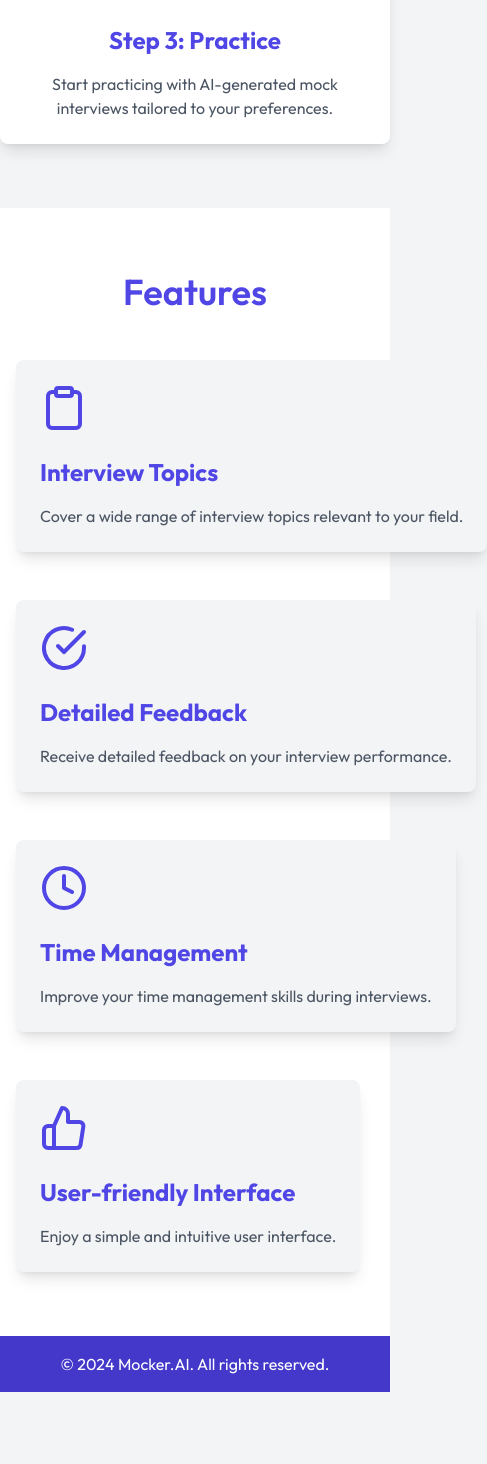
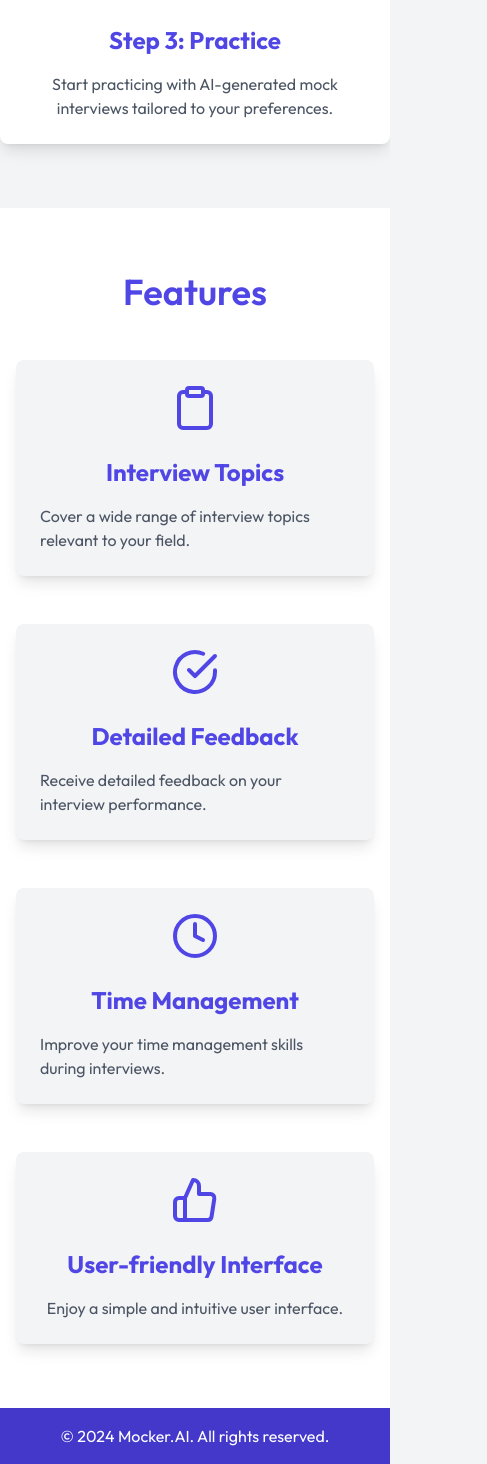
Before and after one commit to MrtitaniumJ/Mocker.AI, a Next.js app: page / in a window 390 px wide. Shown: the part 1410-2874 px from the top of the page, 487 px wide, since content can reach past the window. Before the commit the page ends 2802 px from the top, so only its background shows below. Built offline with nearby package versions, Linux system fonts and the light colour scheme.

Commit message:
responsive

```diff
--- a/app/page.js
+++ b/app/page.js
@@ -71,33 +71,25 @@ export default function Home() {
         <div className="max-w-6xl mx-auto px-4">
           <h2 className="text-4xl font-semibold text-center mb-12 text-indigo-600">Features</h2>
           <div className="grid grid-cols-1 md:grid-cols-2 gap-12">
-            <div className="flex items-center transform hover:scale-105 transition duration-300 ease-in-out">
-              <div className="flex-shrink-0 bg-gray-100 rounded-lg p-6 shadow-lg">
+            <div className="flex flex-col items-center p-6 bg-gray-100 rounded-lg shadow-lg transform hover:scale-105 transition duration-300 ease-in-out">
               <FiClipboard className="text-5xl text-indigo-600 mb-6" />
               <h3 className="text-2xl font-bold mb-4 text-indigo-600">Interview Topics</h3>
               <p className="text-gray-600">Cover a wide range of interview topics relevant to your field.</p>
             </div>
-            </div>
-            <div className="flex items-center transform hover:scale-105 transition duration-300 ease-in-out">
-              <div className="flex-shrink-0 bg-gray-100 rounded-lg p-6 shadow-lg">
+            <div className="flex flex-col items-center p-6 bg-gray-100 rounded-lg shadow-lg transform hover:scale-105 transition duration-300 ease-in-out">
               <FiCheckCircle className="text-5xl text-indigo-600 mb-6" />
               <h3 className="text-2xl font-bold mb-4 text-indigo-600">Detailed Feedback</h3>
               <p className="text-gray-600">Receive detailed feedback on your interview performance.</p>
             </div>
-            </div>
-            <div className="flex items-center transform hover:scale-105 transition duration-300 ease-in-out">
-              <div className="flex-shrink-0 bg-gray-100 rounded-lg p-6 shadow-lg">
+            <div className="flex flex-col items-center p-6 bg-gray-100 rounded-lg shadow-lg transform hover:scale-105 transition duration-300 ease-in-out">
               <FiClock className="text-5xl text-indigo-600 mb-6" />
               <h3 className="text-2xl font-bold mb-4 text-indigo-600">Time Management</h3>
               <p className="text-gray-600">Improve your time management skills during interviews.</p>
             </div>
-            </div>
-            <div className="flex items-center transform hover:scale-105 transition duration-300 ease-in-out">
-              <div className="flex-shrink-0 bg-gray-100 rounded-lg p-6 shadow-lg">
+            <div className="flex flex-col items-center p-6 bg-gray-100 rounded-lg shadow-lg transform hover:scale-105 transition duration-300 ease-in-out">
               <FiThumbsUp className="text-5xl text-indigo-600 mb-6" />
               <h3 className="text-2xl font-bold mb-4 text-indigo-600">User-friendly Interface</h3>
               <p className="text-gray-600">Enjoy a simple and intuitive user interface.</p>
-              </div>
             </div>
           </div>
         </div>
```
Lines whose indentation alone changed are shown as unchanged.
